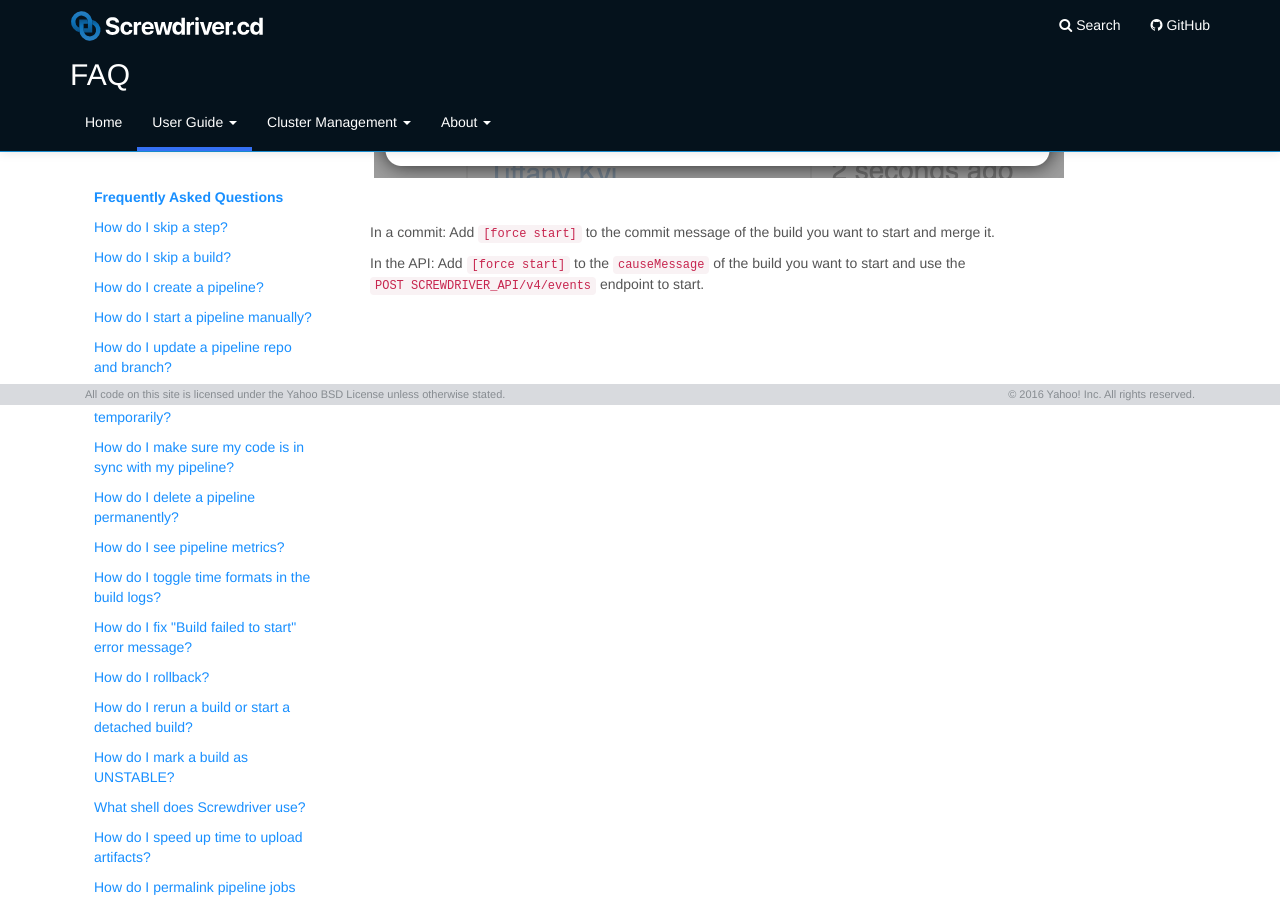
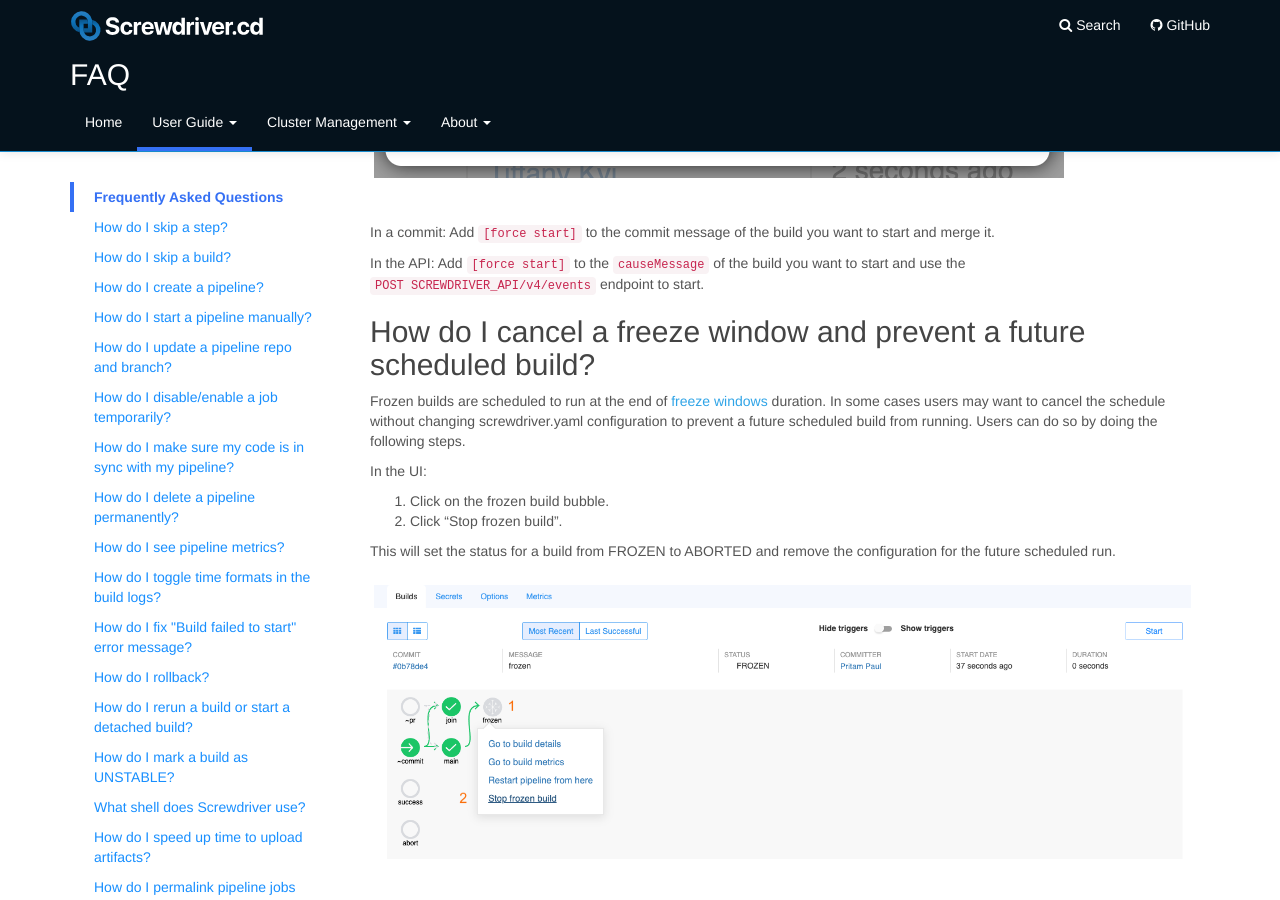
Before and after one commit to screwdriver-cd/guide, a Jekyll site: the page built from docs/user-guide/FAQ.md, in a window 1280 px wide and 900 px high, scrolled down 8520 px. Built offline with Jekyll 4.4.1, drawn with Linux system fonts in a browser that asks for light colours.

Commit message:
feat: Added abort frozen build faq (#478)
* feat: Added abort frozen build faq

* feat: update faq doc

Co-authored-by: Jithin Emmanuel <jithine@verizonmedia.com>

```diff
--- a/docs/user-guide/FAQ.md
+++ b/docs/user-guide/FAQ.md
@@ -55,6 +55,8 @@ toc:
       url: "#why-do-i-get-not-found-when-i-try-to-start-or-delete-my-pipeline"
     - title: 'How do I override freeze windows to start a build?'
       url: "#how-do-i-override-freeze-windows-to-start-a-build"
+    - title: 'How do I cancel a freeze window and prevent a future scheduled build?'
+      url: "#how-do-i-cancel-a-freeze-window-and-prevent-a-future-scheduled-build?"
 
 ---
 
@@ -249,3 +251,15 @@ Add `[force start]` to the commit message of the build you want to start and mer
 
 In the API:
 Add `[force start]` to the `causeMessage` of the build you want to start and use the `POST SCREWDRIVER_API/v4/events` endpoint to start.
+
+## How do I cancel a freeze window and prevent a future scheduled build?
+Frozen builds are scheduled to run at the end of [freeze windows](./configuration/workflow#freeze-windows) duration. In some cases users may want to cancel the schedule without changing screwdriver.yaml configuration to prevent a future scheduled build from running. Users can do so by doing the following steps.
+
+In the UI:
+1. Click on the frozen build bubble.
+1. Click "Stop frozen build".
+
+This will set the status for a build from FROZEN to ABORTED and remove the configuration for the future scheduled run.
+![Stop frozen build](./assets/stop-frozen-build.png)
+![Aborted frozen build](./assets/stopped-frozen-build-view.png)
+![Aborted frozen build page](./assets/stopped-frozen-build.png)
```
Also changed, not shown: docs/user-guide/assets/stop-frozen-build.png (added), docs/user-guide/assets/stopped-frozen-build-view.png (added), docs/user-guide/assets/stopped-frozen-build.png (added).
